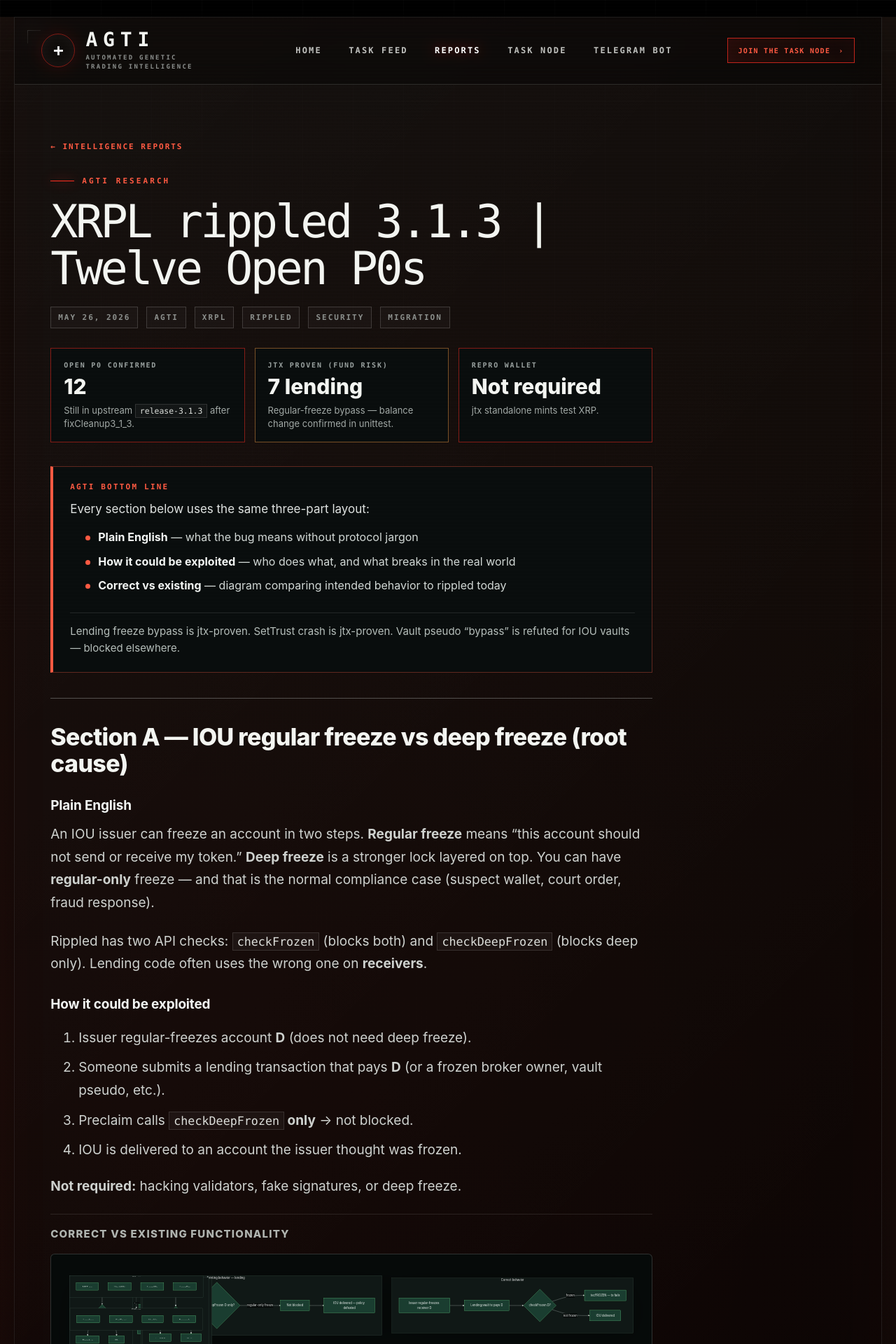
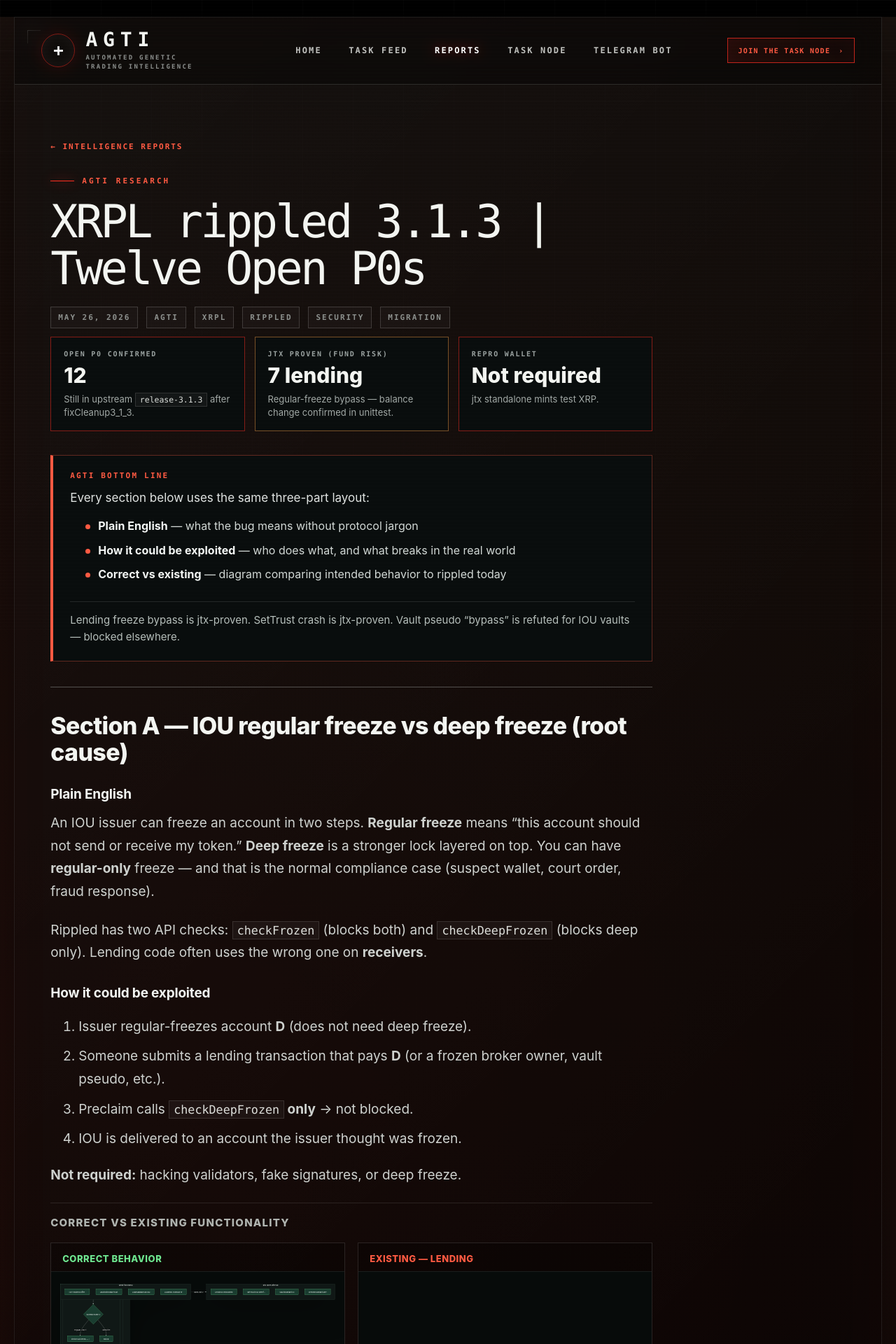
Before and after one commit to agtico/agtico.github.io, a Jekyll site: the page built from _posts/2026-05-26-xrpl-rippled-open-p0-freeze-audit.md, in a window 1280 px wide. Shown: the top 1920 px of the page at 70% size. Built offline with Jekyll 4.4.1, drawn with Linux system fonts in a browser that asks for light colours; some of the changed text lies outside the part shown.

Commit message:
Fix overlapping Section A diagram and standardize compare-chart layout.
Split root-cause flow into two side-by-side panels; convert remaining dual-subgraph charts to LR columns.

Co-authored-by: Cursor <cursoragent@cursor.com>

````diff
--- a/_posts/2026-05-26-xrpl-rippled-open-p0-freeze-audit.md
+++ b/_posts/2026-05-26-xrpl-rippled-open-p0-freeze-audit.md
@@ -64,21 +64,28 @@ Rippled has two API checks: **`checkFrozen`** (blocks both) and **`checkDeepFroz
 
 ### Correct vs existing functionality
 
-```mermaid
+<div class="pearl-split pearl-diagram-split">
+  <div class="pearl-panel good">
+    <h4>Correct behavior</h4>
+    <div class="pearl-mermaid"><div class="mermaid">
 flowchart TB
-  subgraph correct [Correct behavior]
-    C1[Issuer regular-freezes receiver D] --> C2[Lending/vault tx pays D]
-    C2 --> C3{checkFrozen D?}
-    C3 -->|frozen| C4[tecFROZEN — tx fails]
-    C3 -->|not frozen| C5[IOU delivered]
-  end
-  subgraph broken [Existing behavior — lending]
-    B1[Issuer regular-freezes receiver D] --> B2[Lending tx pays D]
-    B2 --> B3{checkDeepFrozen D only?}
-    B3 -->|regular-only freeze| B4[Not blocked]
-    B4 --> B5[IOU delivered — policy defeated]
-  end
-```
+  C1[Issuer regular-freezes D] --> C2[Tx pays D]
+  C2 --> C3{checkFrozen D?}
+  C3 -->|frozen| C4[tecFROZEN]
+  C3 -->|not frozen| C5[IOU delivered]
+    </div></div>
+  </div>
+  <div class="pearl-panel bad">
+    <h4>Existing — lending</h4>
+    <div class="pearl-mermaid"><div class="mermaid">
+flowchart TB
+  B1[Issuer regular-freezes D] --> B2[Tx pays D]
+  B2 --> B3{checkDeepFrozen only?}
+  B3 -->|regular-only| B4[Not blocked]
+  B4 --> B5[IOU delivered — bug]
+    </div></div>
+  </div>
+</div>
 
 ---
 
--- a/assets/css/pearl-pouw-report.css
+++ b/assets/css/pearl-pouw-report.css
@@ -1154,3 +1154,52 @@
     padding: 6px 8px;
   }
 }
+
+.pearl-diagram-split {
+  margin: 18px 0 30px;
+  gap: 18px;
+}
+
+.pearl-diagram-split .pearl-panel {
+  padding: 0;
+  overflow: hidden;
+  min-height: 0;
+}
+
+.pearl-diagram-split .pearl-panel h4 {
+  margin: 0;
+  padding: 14px 16px 10px;
+  font: 800 13px var(--sans);
+  letter-spacing: 0.04em;
+  text-transform: uppercase;
+}
+
+.pearl-diagram-split .pearl-panel.good h4 {
+  color: #6ee58f;
+}
+
+.pearl-diagram-split .pearl-panel.bad h4 {
+  color: var(--red-2);
+}
+
+.pearl-diagram-split .pearl-mermaid {
+  margin: 0;
+  padding: 16px 12px 20px;
+  border: 0;
+  border-radius: 0;
+  border-top: 1px solid rgba(255, 255, 255, 0.08);
+  background: #070b0a;
+}
+
+.pearl-diagram-split .pearl-mermaid svg {
+  min-width: 0;
+  width: 100%;
+}
+
+.xrpl-report-shell .pearl-hero-grid {
+  margin-top: 4px;
+}
+
+.xrpl-report-shell > h2 {
+  scroll-margin-top: 24px;
+}
````
Also changed, not shown: other parts of _posts/2026-05-26-xrpl-rippled-open-p0-freeze-audit.md (+7 -7 lines).
